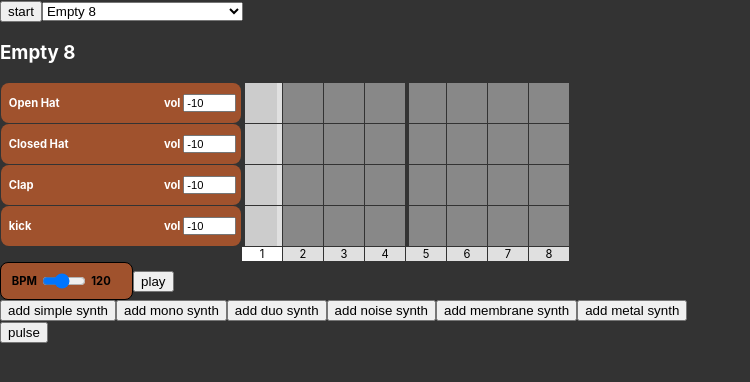
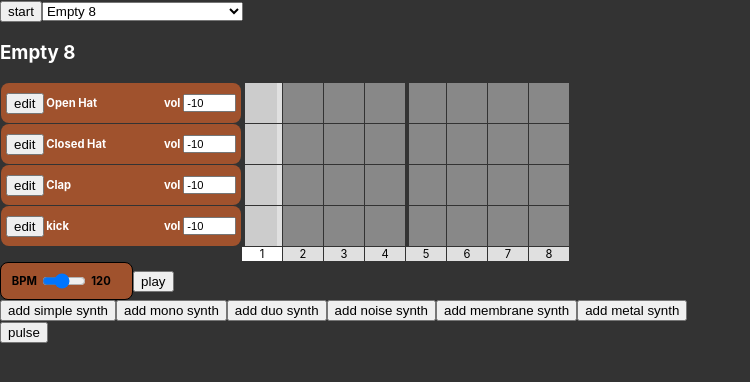
Before and after one commit to joshmarinacci/xp, a React (Create React App) app in the folder synth2/: page / in a window 1280 px wide. Shown: the top 382 px of the page, without its empty margins (0-750 px from the left). Built offline with nearby package versions, Linux system fonts and the light colour scheme.

Commit message:
more work

```diff
--- a/synth2/src/App.js
+++ b/synth2/src/App.js
@@ -303,6 +303,10 @@ function App() {
             stepSize={global_state.stepSize}
             rowSize={global_state.rowSize}
             initial_data={global_state.data}
+            onEdit={synth => {
+                console.log("changing the edit",synth)
+                set_synths([synth.synth])
+            }}
         />
         <HBox>
             <BPMControl/>
--- a/synth2/src/comps.jsx
+++ b/synth2/src/comps.jsx
@@ -67,8 +67,9 @@ export function Spacer() {
     return <span className={"spacer"}/>
 }
 
-function SynthControl({synth}) {
+function SynthControl({synth,onEdit}) {
     return <div className={"control hbox"}>
+        <button onClick={()=>onEdit(synth)}>edit</button>
         <label style={{ minWidth:"50px"}} onClick={()=>play_example(synth)}>{synth.title}</label>
         <Spacer/>
         <VolumeControl volume={synth.synth.volume} label={"vol"}/>
@@ -80,7 +81,7 @@ function fill_empty(stepCount) {
     return range(stepCount).map(i => ({on:false, col:i}))
 }
 
-function SynthRow({synth, stepCount, active_step, initial_data}) {
+function SynthRow({synth, stepCount, active_step, initial_data, onEdit}) {
     let [steps, setSteps] = useState([])
     useEffect(()=>{
         make_Seq(synth,stepCount)
@@ -106,7 +107,7 @@ function SynthRow({synth, stepCount, active_step, initial_data}) {
         }
     },[synth,stepCount])
     return <>
-        <SynthControl key={"control_"+synth.name} synth={synth}/>
+        <SynthControl key={"control_"+synth.name} synth={synth} onEdit={onEdit}/>
         {steps.map(step => <Step step={step} col={step.col}  key={synth.name+"_"+step.col} active_step={active_step} onToggle={(step)=>{
             synth.seq.events[step.col] = null
             step.on = !step.on
@@ -120,7 +121,7 @@ function SynthRow({synth, stepCount, active_step, initial_data}) {
     </>
 }
 
-export function SequencerGrid({synths, steps, stepSize, rowSize, initial_data}) {
+export function SequencerGrid({synths, steps, stepSize, rowSize, initial_data, onEdit}) {
     const [step, set_step] = useState(0)
     useEffect(()=>{
         let ticks = range(steps).map(()=>"C4")
@@ -136,7 +137,7 @@ export function SequencerGrid({synths, steps, stepSize, rowSize, initial_data})
             seq.dispose()
         }
     },[synths,steps])
-    let rows = synths.map((synth,i) => <SynthRow key={synth.name} stepCount={steps} synth={synth} active_step={step} initial_data={initial_data[i]}/>)
+    let rows = synths.map((synth,i) => <SynthRow key={synth.name} stepCount={steps} synth={synth} active_step={step} initial_data={initial_data[i]} onEdit={onEdit}/>)
     let style = {
         display:"grid",
         gridTemplateColumns:`15rem repeat(${steps},${stepSize})`,
--- a/synth2/src/editors.jsx
+++ b/synth2/src/editors.jsx
@@ -138,8 +138,8 @@ export function SynthEditor({synth}) {
         set_loop(loop)
     }, [synth])
     const pulse = () => {
-        let note = "C4"
-        let dur = "4n"
+        let note = "C1"
+        let dur = "16n"
         let time = now()
         if(synth.name === "NoiseSynth") return synth.triggerAttackRelease(dur,time)
         return synth.triggerAttackRelease(note,dur,time)
```
